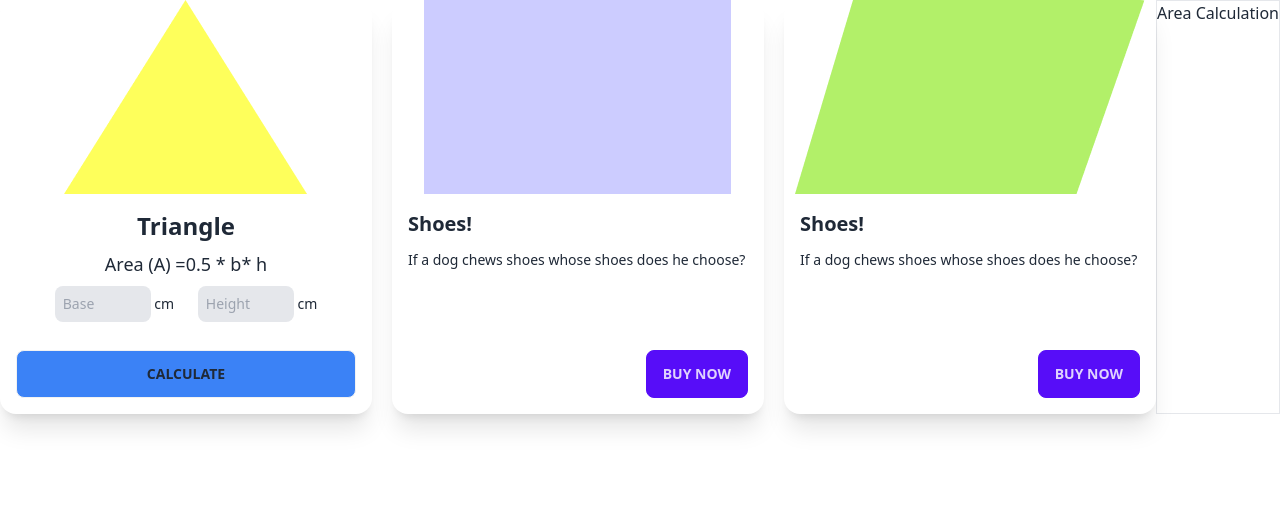
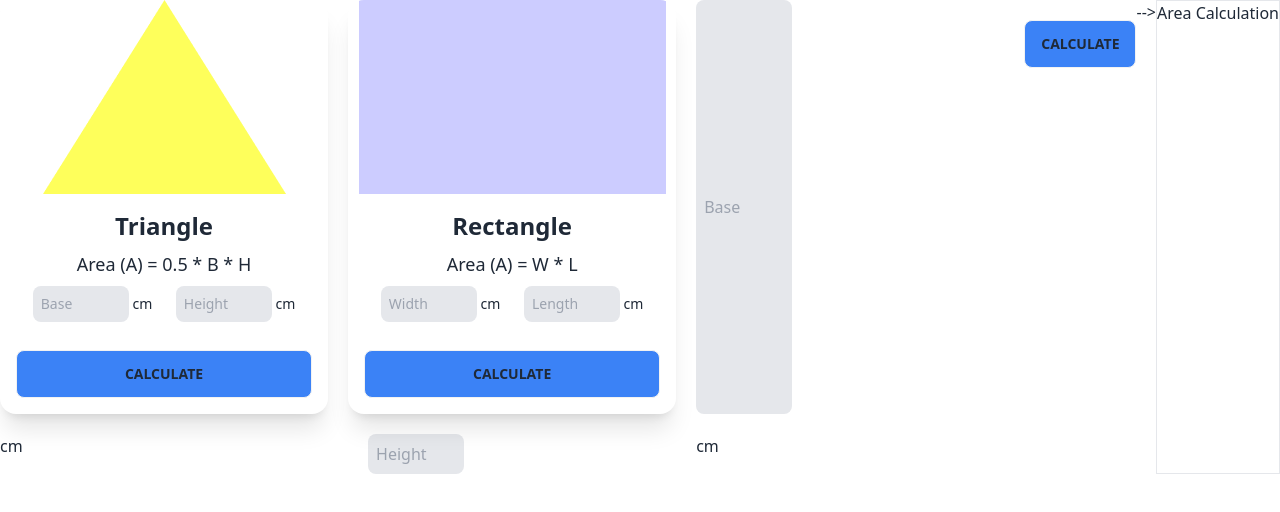
Before and after one commit to shamshul-haque/geometry-genius, a plain HTML site: page index.html in a window 1280 px wide. Drawn offline with nearby package versions, Linux system fonts and the light colour scheme.

Commit message:
update rectangle area calculation

```diff
--- a/index.html
+++ b/index.html
@@ -23,7 +23,7 @@
                     <figure><img src="./images/triangle.png" alt="triangle" /></figure>
                     <div class="card-body">
                       <h2 class="text-center text-lg md:text-2xl font-bold">Triangle</h2>
-                      <p class="text-center text-lg">Area (A) =0.5 * b* h</p>
+                      <p class="text-center text-lg">Area (A) = 0.5 * B * H</p>
                       <div class="mx-auto">
                         <!-- triangle base -->
                         <input type="number" name="" id="triangle-base" placeholder="Base" class="w-24 bg-gray-200 p-2 outline-0 rounded-lg">
@@ -40,28 +40,46 @@
                   </div>
 
                   <!-- rectangle -->
-                  <div class="card card-compact  bg-base-100 shadow-xl">
+                  <div class="card card-compact bg-base-100 shadow-xl">
                     <figure><img src="./images/rectangle.png" alt="rectangle" /></figure>
                     <div class="card-body">
-                      <h2 class="card-title">Shoes!</h2>
-                      <p>If a dog chews shoes whose shoes does he choose?</p>
-                      <div class="card-actions justify-end">
-                        <button class="btn btn-primary">Buy Now</button>
+                      <h2 class="text-center text-lg md:text-2xl font-bold">Rectangle</h2>
+                      <p class="text-center text-lg">Area (A) = W * L</p>
+                      <div class="mx-auto">
+                        <!-- rectangle width -->
+                        <input type="number" name="" id="rectangle-width" placeholder="Width" class="w-24 bg-gray-200 p-2 outline-0 rounded-lg">
+                        <span>cm</span>
+
+                        <!-- rectangle length -->
+                        <input type="number" name="" id="rectangle-length" placeholder="Length" class="ml-5 w-24 bg-gray-200 p-2 outline-0 rounded-lg">
+                        <span>cm</span>
+                      </div>
+                      <div class="card-actions mt-5">
+                        <button class="btn w-full bg-blue-500" onclick="rectangleArea()">Calculate</button>
                       </div>
                     </div>
                   </div>
 
-                  <!-- Parallelogram -->
-                  <div class="card card-compact  bg-base-100 shadow-xl">
-                    <figure><img src="./images/parallelogram.png" alt="Shoes" /></figure>
+                  <!-- parallelogram -->
+                  <!-- <div class="card card-compact bg-base-100 shadow-xl">
+                    <figure><img src="./images/parallelogram.png" alt="Parallelogram" /></figure>
                     <div class="card-body">
-                      <h2 class="card-title">Shoes!</h2>
-                      <p>If a dog chews shoes whose shoes does he choose?</p>
-                      <div class="card-actions justify-end">
-                        <button class="btn btn-primary">Buy Now</button>
+                      <h2 class="text-center text-lg md:text-2xl font-bold">Parallelogram</h2>
+                      <p class="text-center text-lg">Area (A) = B * H</p>
+                      <div class="mx-auto">
+                        <!-- parallelogram width -->
+                        <input type="number" name="" id="parallelogram-base" placeholder="Base" class="w-24 bg-gray-200 p-2 outline-0 rounded-lg">
+                        <span>cm</span>
+
+                        <!-- parallelogram height -->
+                        <input type="number" name="" id="parallelogram-height" placeholder="Height" class="ml-5 w-24 bg-gray-200 p-2 outline-0 rounded-lg">
+                        <span>cm</span>
+                      </div>
+                      <div class="card-actions mt-5">
+                        <button class="btn w-full bg-blue-500" onclick="parallelogramArea()">Calculate</button>
                       </div>
                     </div>
-                  </div>
+                  </div> -->
             </div>
 
             <!-- area calculator -->
--- a/scripts/calculator.js
+++ b/scripts/calculator.js
@@ -1,17 +1,28 @@
+function getInput(id) {
+  const inputField = document.getElementById(id);
+  const inputString = inputField.value;
+  const inputValue = parseFloat(inputString);
+  inputField.value = "";
+  return inputValue;
+}
+
 function triangleArea() {
-  // get triangle base
-  const triangleBase = document.getElementById("triangle-base");
-  const baseString = triangleBase.value;
-  const baseValue = parseFloat(baseString);
-  triangleBase.value = "";
+  const base = getInput("triangle-base");
+  const height = getInput("triangle-height");
+  const area = 0.5 * base * height;
+  console.log(area);
+}
 
-  // get triangle height
-  const triangleHeight = document.getElementById("triangle-height");
-  const heightString = triangleHeight.value;
-  const heightValue = parseFloat(heightString);
-  triangleHeight.value = "";
+function rectangleArea() {
+  const width = getInput("rectangle-width");
+  const length = getInput("rectangle-length");
+  const area = width * length;
+  console.log(area);
+}
 
-  //  calculate triangle area
-  const triangleArea = 0.5 * baseValue * heightValue;
-  console.log(triangleArea);
-}
+// function parallelogramArea() {
+//   const base = getInput("parallelogram-base");
+//   const height = getInput("parallelogram-height");
+//   const area = base * height;
+//   console.log(area);
+// }
```
